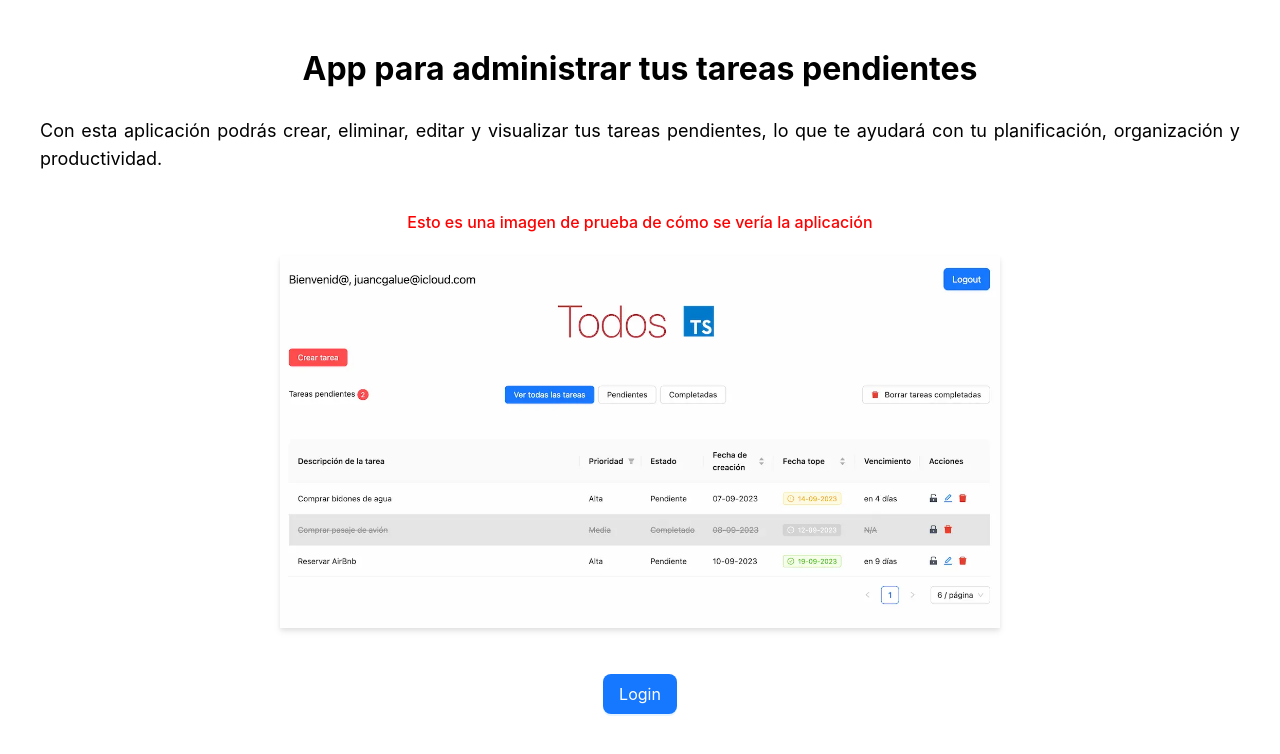
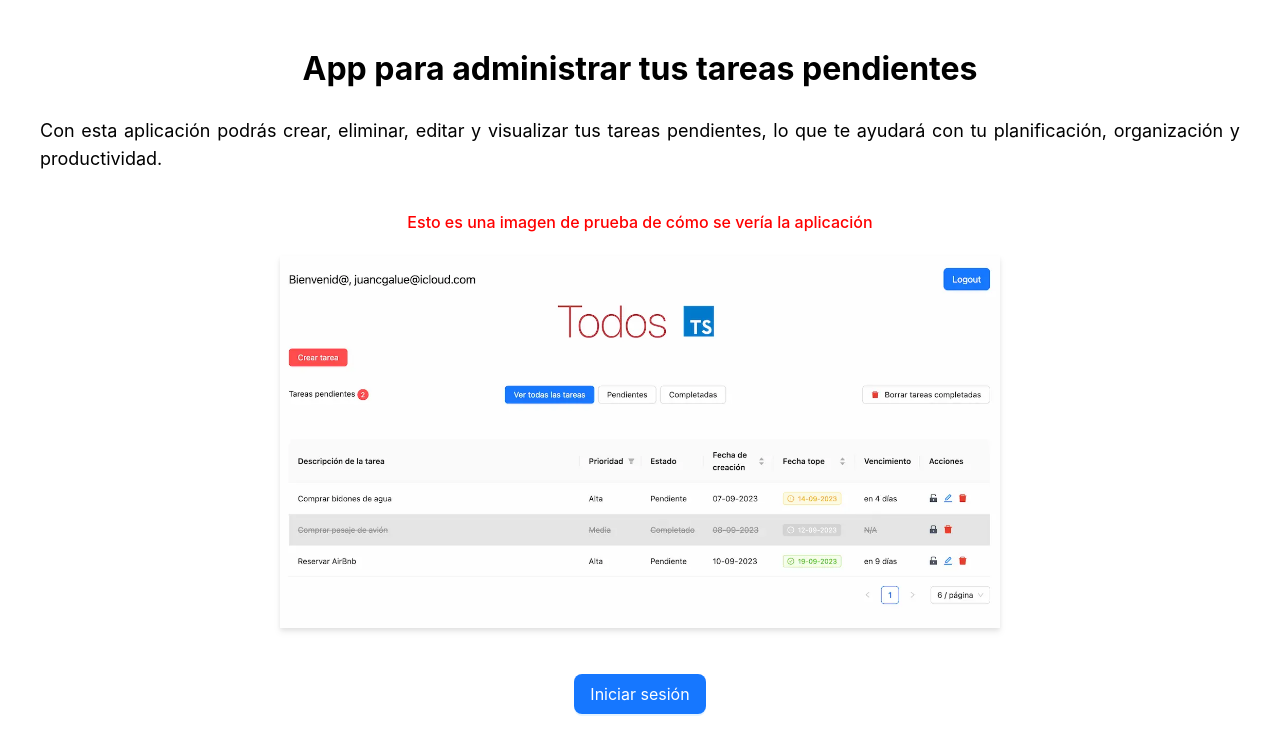
Before and after one commit to juancgalueweb/todo-app-ts, a React (Vite) app in the folder client/: page / in a window 1280 px wide. Shown: the top 754 px of the page. Built offline with nearby package versions, Linux system fonts and the light colour scheme; no server answers.

Commit message:
Cambio de idioma de los botones al español

```diff
--- a/client/src/components/Home.tsx
+++ b/client/src/components/Home.tsx
@@ -31,7 +31,7 @@ const Home: React.FC = () => {
               navigate('/login')
             }}
           >
-            Login
+            Iniciar sesión
           </SButtonHome>
         ) : (
           <SButtonHome
--- a/client/src/components/SiteFooter.tsx
+++ b/client/src/components/SiteFooter.tsx
@@ -17,7 +17,7 @@ function SiteFooter(): JSX.Element {
           <SFooterSection>
             <p>
               <span>
-                Made with <SHeartFilled /> by
+                Hecho con <SHeartFilled /> por
               </span>
               <SHoverUnderlineAnimation
                 href='https://github.com/juancgalueweb'
@@ -46,7 +46,7 @@ function SiteFooter(): JSX.Element {
           </SFooterSocial>
           <SFooterSection>
             <p>
-              Responsive design by
+              Diseño responsivo por
               <SHoverUnderlineAnimation
                 href='https://github.com/marcopdonoso'
                 target='_blank'
--- a/client/src/components/WelcomeAndLogout.tsx
+++ b/client/src/components/WelcomeAndLogout.tsx
@@ -28,7 +28,7 @@ const WelcomeAndLogout: React.FC = () => {
               handleOnClick()
             }}
           >
-            Logout
+            Cerrar sesión
           </Button>
         </Flex>
       </Col>
```
